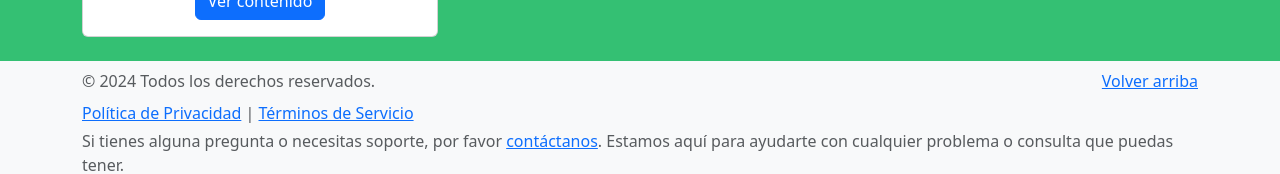
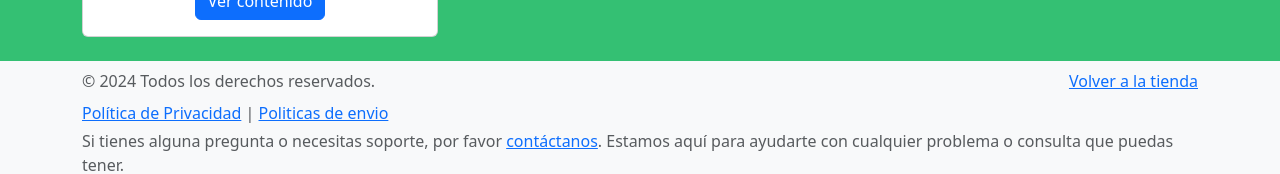
Before and after one commit to RubenRomeroCab/CompraVenta, an Angular app: page /body in a window 1280 px wide. Shown: the part 1209-1383 px from the top of the page. Built offline with nearby package versions, Linux system fonts and the light colour scheme.

Commit message:
Todo funcionando

```diff
--- a/src/app/components/footer/footer.component.html
+++ b/src/app/components/footer/footer.component.html
@@ -1,7 +1,7 @@
 <footer class="text-body-secondary py-2 bg-body-tertiary">
   <div class="container">
     <p class="float-end">
-      <a [routerLink]="['/inicio']" routerLinkActive="router-link-active">Volver arriba</a>
+      <a [routerLink]="['/body']" routerLinkActive="router-link-active">Volver a la tienda</a>
     </p>
 
     <p class="mb-2">
@@ -9,8 +9,8 @@
     </p>
 
     <p class="mb-1">
-      <a [routerLink]="['/politica-de-privacidad']" routerLinkActive="router-link-active">Política de Privacidad</a> |
-      <a [routerLink]="['/terminos-de-servicio']" routerLinkActive="router-link-active">Términos de Servicio</a>
+      <a target="" [routerLink]="['/politica-de-privacidad']" routerLinkActive="router-link-active">Política de Privacidad</a> |
+      <a [routerLink]="['/politicas-envio']" routerLinkActive="router-link-active">Politicas de envio</a>
     </p>
 
     <p class="mb-1">
```
